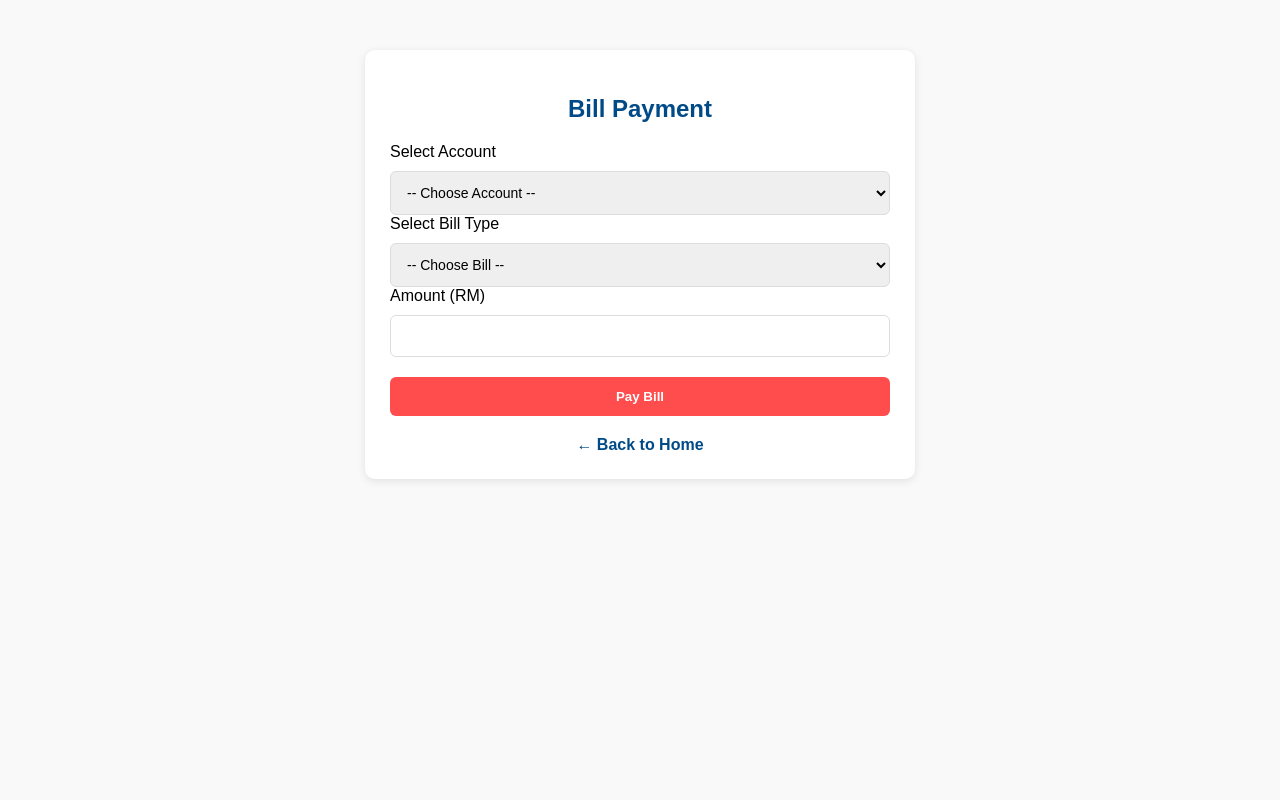
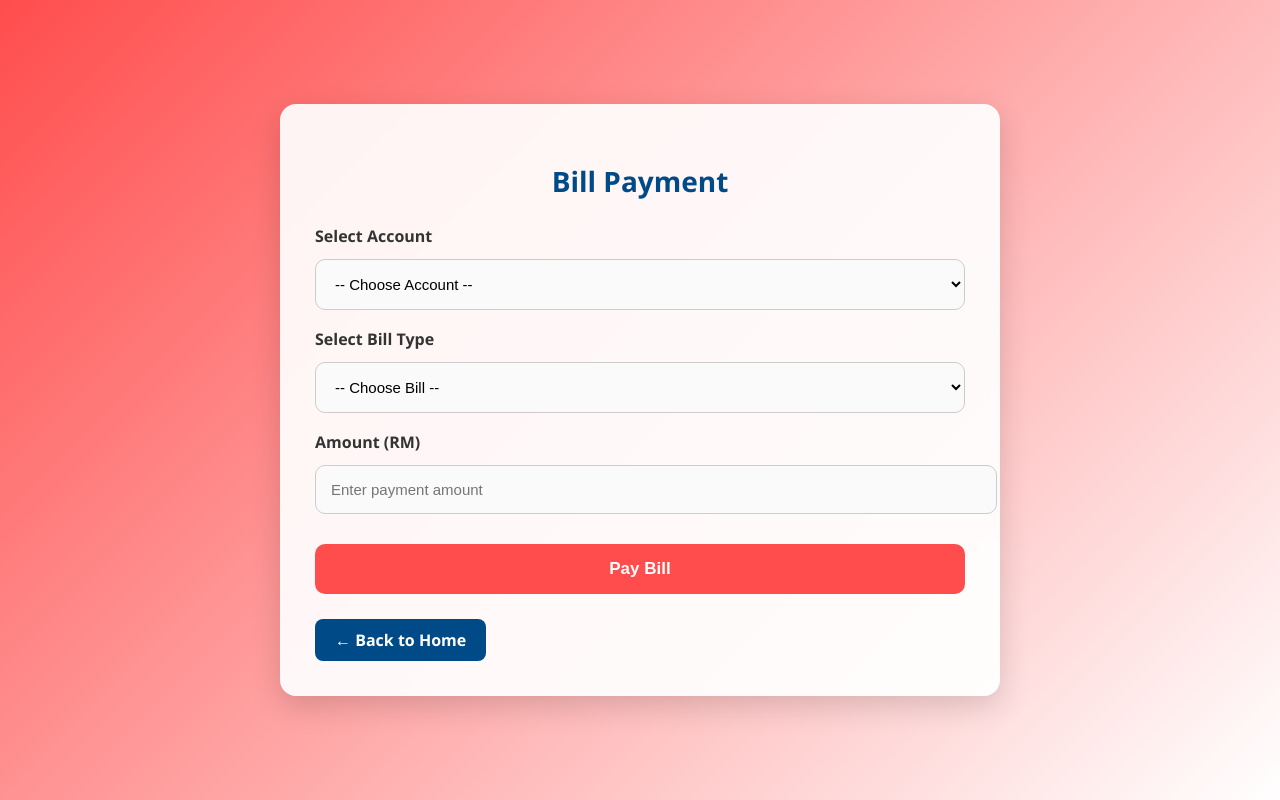
Before and after one commit to hanifhakimi/SejongBank, a PHP site: page /bill_payment.php in a window 1280 px wide. Run offline with PHP 8.4, Linux system fonts and the light colour scheme; the visitor is signed in with stand-in values (Sample User, id 1); data that the repository does not hold is empty.

Commit message:
akmal - betulkan functions and letak back to home button

```diff
--- a/bill_payment.php
+++ b/bill_payment.php
@@ -40,7 +40,7 @@ if ($_SERVER['REQUEST_METHOD'] === 'POST') {
                        WHERE account_id = $account_id AND user_id = $user_id";
             mysqli_query($conn, $update);
 
-            //insert transaction
+            //insert into transaction
             $desc = "Bill Payment - $bill_type";
             $insert = "INSERT INTO transactions (user_id, account_id, type, amount, description)
                        VALUES ($user_id, $account_id, 'Bill Payment', $amount, '$desc')";
@@ -59,58 +59,121 @@ if ($_SERVER['REQUEST_METHOD'] === 'POST') {
     <meta charset="UTF-8">
     <meta name="viewport" content="width=device-width, initial-scale=1.0">
     <title>Bill Payment | SJB</title>
+
     <style>
         body {
-            font-family: Arial;
-            background: #f9f9f9;
+            font-family: 'Segoe UI', Arial;
+            margin: 0;
+            background: linear-gradient(135deg, #ff4d4d 0%, #ffffff 100%);
+            min-height: 100vh;
+            display: flex;
+            justify-content: center;
+            align-items: center;
         }
 
         .container {
-            width: 500px;
-            margin: 50px auto;
-            background: white;
-            padding: 25px;
-            border-radius: 10px;
-            box-shadow: 0 2px 8px rgba(0, 0, 0, 0.1);
+            width: 650px;
+            background: rgba(255, 255, 255, 0.92);
+            padding: 35px;
+            border-radius: 16px;
+            box-shadow: 0 10px 30px rgba(0,0,0,0.15);
+            backdrop-filter: blur(10px);
+            animation: fadeIn 0.8s ease;
+        }
+
+        @keyframes fadeIn {
+            from { opacity: 0; transform: translateY(20px); }
+            to { opacity: 1; transform: translateY(0); }
         }
 
         h2 {
             color: #004b87;
             text-align: center;
+            margin-bottom: 25px;
+            font-size: 28px;
+            font-weight: bold;
         }
 
-        /* 🔥 Ensures ALL form elements have the SAME width */
-        select,
-        input {
+        /* Bigger, modern form fields */
+        select, input {
             width: 100%;
-            padding: 12px;
-            margin-top: 10px;
-            border-radius: 6px;
-            border: 1px solid #ddd;
-            box-sizing: border-box;
-            font-size: 14px;
+            padding: 15px;
+            margin-top: 12px;
+            border-radius: 10px;
+            border: 1px solid #ccc;
+            background: #fafafa;
+            font-size: 15px;
+            transition: 0.3s;
         }
 
+        select:focus, input:focus {
+            border-color: #004b87;
+            outline: none;
+            background: #fff;
+            box-shadow: 0 0 8px rgba(0,75,135,0.3);
+        }
+
+        label {
+            font-weight: bold;
+            margin-top: 18px;
+            display: block;
+            color: #333;
+        }
+
+        /* Larger modern button */
         button {
             width: 100%;
-            padding: 12px;
+            padding: 15px;
+            margin-top: 30px;
             background: #ff4d4d;
             color: white;
-            margin-top: 20px;
-            border-radius: 6px;
+            border-radius: 10px;
+            border: none;
+            font-size: 17px;
             font-weight: bold;
-            border: none;
+            cursor: pointer;
+            transition: 0.25s;
         }
 
-        .back {
-            text-align: center;
-            margin-top: 20px;
+        button:hover {
+            background: #c20000;
+            transform: translateY(-2px);
+            box-shadow: 0 6px 18px rgba(0,0,0,0.2);
         }
 
+        /* Back button */
         .back a {
+            display: inline-block;
+            margin-top: 25px;
+            padding: 10px 20px;
+            background: #004b87;
+            color: white;
             text-decoration: none;
-            color: #004b87;
+            border-radius: 8px;
             font-weight: bold;
+        }
+
+        .back a:hover {
+            background: #00345d;
+        }
+
+        /* Message box styling */
+        .msg-success {
+            color: #0a7a26;
+            padding: 10px;
+            background: #dfffe6;
+            border-left: 5px solid #0a7a26;
+            margin-bottom: 15px;
+            border-radius: 6px;
+        }
+
+        .msg-error {
+            color: #b00000;
+            padding: 10px;
+            background: #ffe0e0;
+            border-left: 5px solid #b00000;
+            margin-bottom: 15px;
+            border-radius: 6px;
         }
     </style>
 </head>
@@ -118,9 +181,19 @@ if ($_SERVER['REQUEST_METHOD'] === 'POST') {
 <body>
 
     <div class="container">
+
         <h2>Bill Payment</h2>
 
-        <?php echo $message; ?>
+        <!-- Dynamic message box -->
+        <?php
+        if (!empty($message)) {
+            if (strpos($message, 'successful') !== false) {
+                echo "<div class='msg-success'>$message</div>";
+            } else {
+                echo "<div class='msg-error'>$message</div>";
+            }
+        }
+        ?>
 
         <form action="" method="POST">
 
@@ -146,7 +219,7 @@ if ($_SERVER['REQUEST_METHOD'] === 'POST') {
             </select>
 
             <label>Amount (RM)</label>
-            <input type="number" name="amount" step="0.01" required>
+            <input type="number" name="amount" step="0.01" placeholder="Enter payment amount" required>
 
             <button type="submit">Pay Bill</button>
         </form>
@@ -154,8 +227,8 @@ if ($_SERVER['REQUEST_METHOD'] === 'POST') {
         <div class="back">
             <a href="home.php">← Back to Home</a>
         </div>
+
     </div>
 
 </body>
-
 </html>
--- a/db_connect.php
+++ b/db_connect.php
@@ -1,5 +1,5 @@
 <?php
-$host = "172.30.1.55"; #test
+$host = "172.30.1.42"; #test
 $user = "remote_user";
 $pass = "Software123";
 $dbname = "sejongbank";
```
Also changed, not shown: currency.php (+52 -37 lines), home.php (+2 -11 lines), tabung.php (+27 -4 lines), tabung_update.php (+35 -18 lines), withdraw.php (+7 -8 lines).
